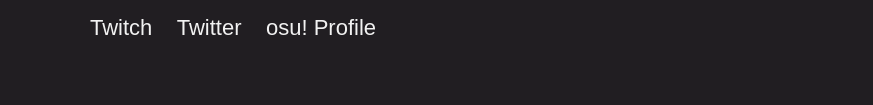
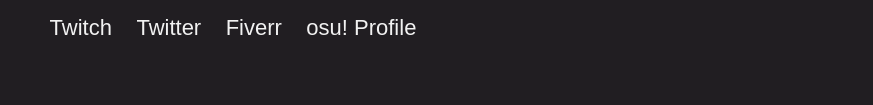
Before and after one commit to morgunosu/morgunosu.github.io, a plain HTML site: page index.html in a window 1280 px wide. Shown: the part 515-620 px from the top of the page, without its empty margins (407-1280 px from the left). Drawn offline with Linux system fonts and the light colour scheme; a web font is replaced by a local one.

Commit message:
Update index.html

```diff
--- a/index.html
+++ b/index.html
@@ -20,6 +20,7 @@
             <br>
             <a target="_blank" href="https://www.twitch.tv/2chlife">Twitch</a>
             <a target="_blank" href="https://twitter.com/morgundesign">Twitter</a>
+            <a target="_blank" href="https://www.fiverr.com/osumorgun">Fiverr</a>
             <a target="_blank" href="https://osu.ppy.sh/users/13017880">osu! Profile</a>
         </div>
     </main>
```
